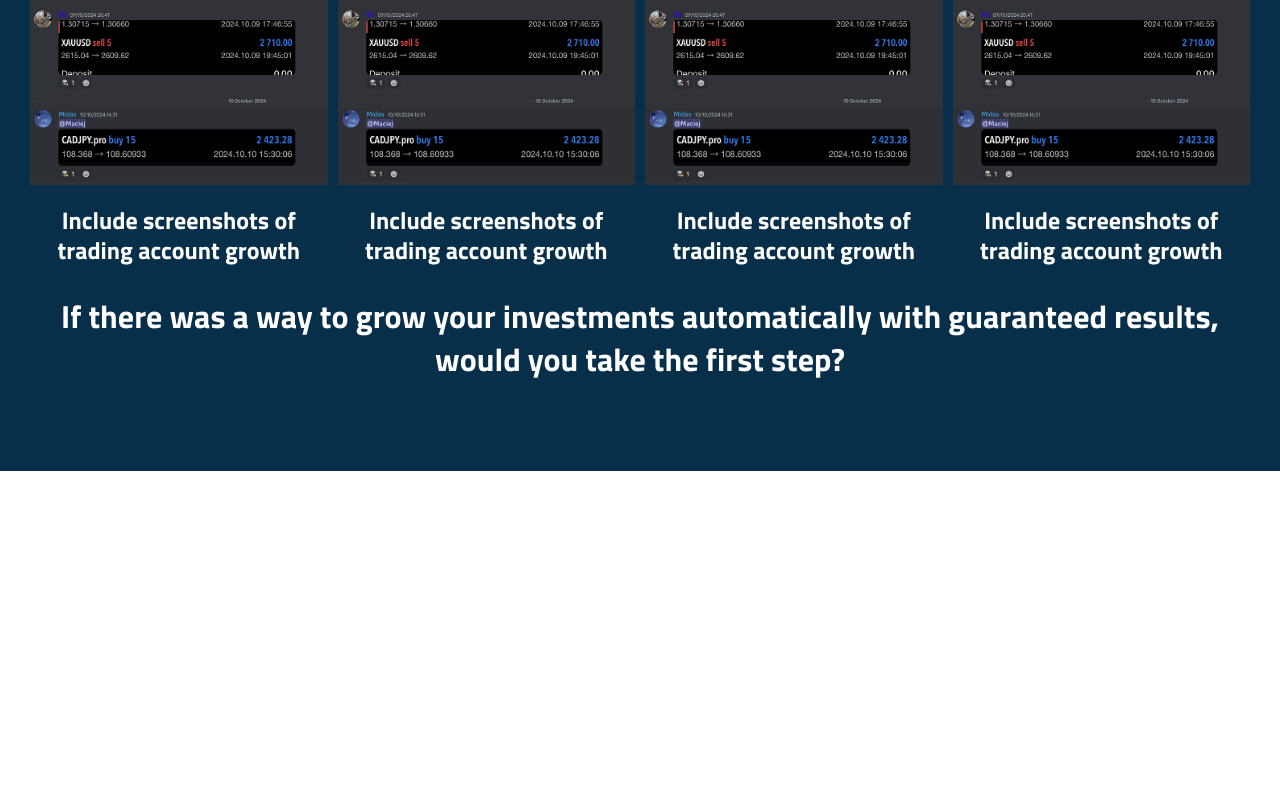
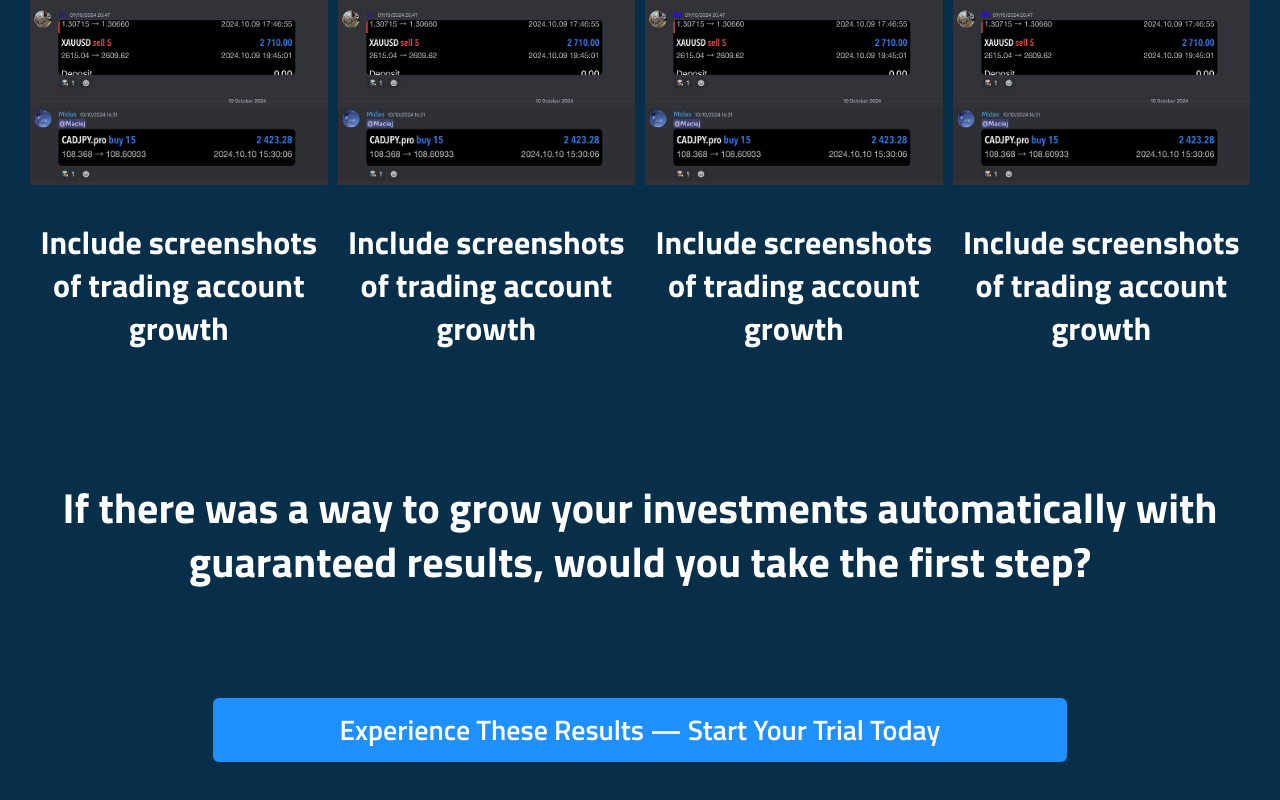
Before and after one commit to aayasIbrahim/Lifetime-Investment-website, a React (Create React App) app: page / in a window 1280 px wide. Shown: the part 7054-7854 px from the top of the page. Before the commit the page ends 7525 px from the top, so only its background shows below. Built offline with nearby package versions, Linux system fonts and the light colour scheme.

Commit message:
client section done

```diff
--- a/src/componets/clientss/ClientBottomContent.jsx
+++ b/src/componets/clientss/ClientBottomContent.jsx
@@ -26,11 +26,15 @@
           text={`Include screenshots of trading account growth`}
         />
       </div>
-      <p class=" font-bold text-[32px] leading-[43px] tracking-normal text-center align-middle mt-[30px] mb-[50px] ">
+      <p class=" font-bold text-[32px] leading-[43px] tracking-normal text-center align-middle mt-[30px] mb-[50px] md:text-[42px] md:leading-[54px] md:mb-[110px] ">
         If there was a way to grow your investments automatically with
         guaranteed results, would you take the first step?
       </p>
-
+      <div class="flex items-center justify-center gap-[18px] rounded-[6px] p-[20px_40px] opacity-100 bg-[#1E90FF] mt-[50px] mb-[100px] md:w-[70%] md:ms-[15%] ">
+        <p class="font-[Titillium Web] font-semibold text-[22px] leading-[24px] tracking-[0px] text-center md:text-[28px] md:leading-[24px] md:text-center">
+          Experience These Results — Start Your Trial Today
+        </p>
+      </div>
     </div>
   );
 }
--- a/src/componets/clientss/ClientScreenShot.jsx
+++ b/src/componets/clientss/ClientScreenShot.jsx
@@ -4,7 +4,7 @@
   return (
     <div>
       <img src={img} alt="client screen-shot" />
-      <p class=" mt-[20px] font-bold text-[24px] leading-[30px] tracking-normal text-center align-middle">
+      <p class=" mt-[20px] font-bold text-[24px] leading-[30px] tracking-normal text-center align-middle md:mt-[36px] md:mb-[100px] md:text-[32px] md:leading-[43px]">
         {text}
       </p>
     </div>
```
